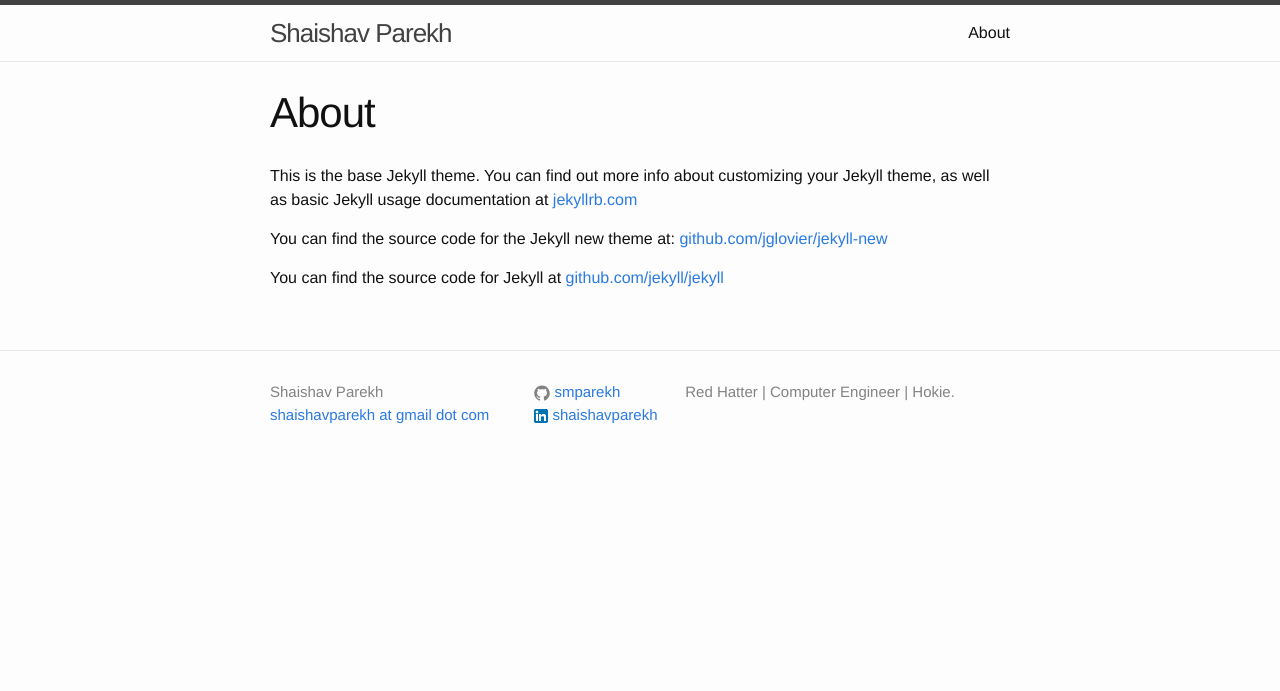
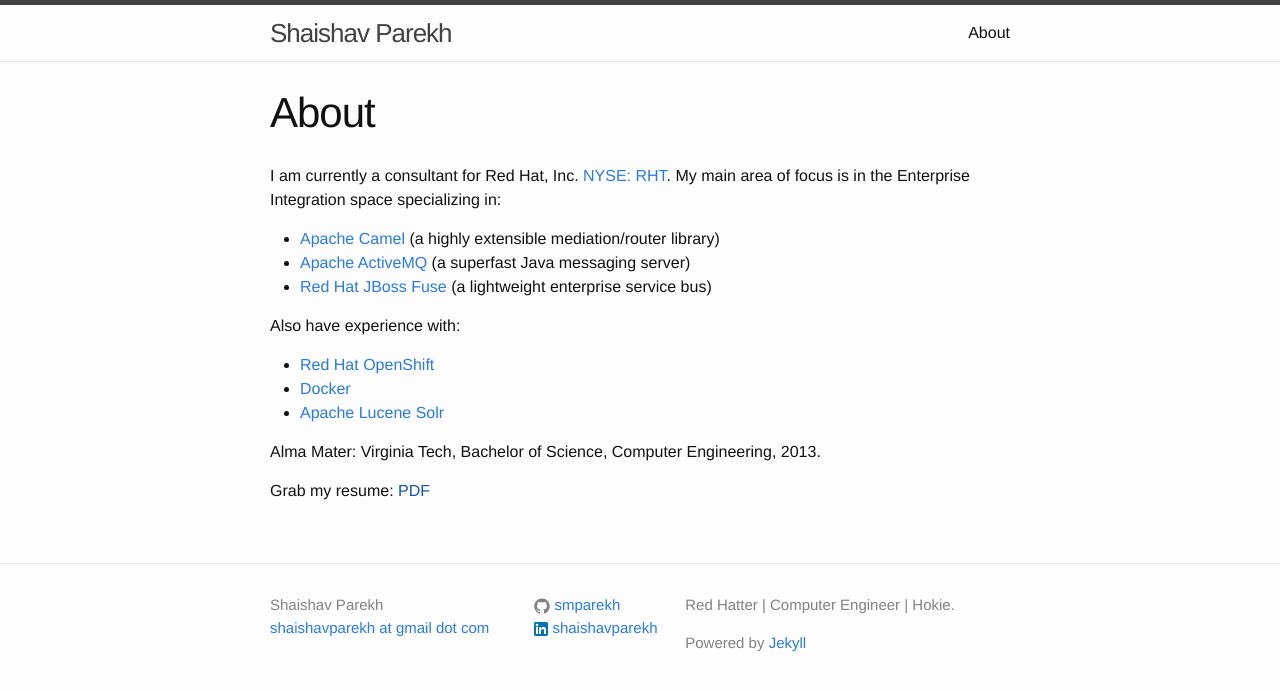
Before and after one commit to smparekh/smparekh.github.io, a Jekyll site: the page built from about.md, in a window 1280 px wide. Shown: the top 691 px of the page. Built offline with Jekyll 4.4.1, drawn with Linux system fonts in a browser that asks for light colours.

Commit message:
First post, updated footer and about pages

```diff
--- a/_includes/footer.html
+++ b/_includes/footer.html
@@ -30,16 +30,9 @@
 
           {% if site.linkedin_username %}
           <li>
-            <a href="https://linkedin.com/{{ site.linkedin_username }}" target="_blank">
+            <a href="https://www.linkedin.com/in/{{ site.linkedin_username }}" target="_blank">
               <span class="icon  icon--twitter">
                 <img src="/images/in.png" style="width:14px;height:14px" alt="LinkedIn Logo">
-                <!-- <svg width="16px" height="16px" viewBox="0 0 16 16" version="1.1" xmlns="http://www.w3.org/2000/svg" xmlns:xlink="http://www.w3.org/1999/xlink" xmlns:sketch="http://www.bohemiancoding.com/sketch/ns">
-          				<path d="M0.449161376,30 C0.449161376,13.4314567 13.6795217,0 30,0 C46.3204783,0 59.5508386,13.4314567 59.5508386,30 C59.5508386,46.5685433 46.3204783,60 30,60 C13.6795217,60 0.449161376,46.5685433 0.449161376,30 Z M0.449161376,30" fill="#007BB6" sketch:type="MSShapeGroup"></path>
-          				<path d="M22.4680392,23.7098144 L15.7808366,23.7098144 L15.7808366,44.1369537 L22.4680392,44.1369537 L22.4680392,23.7098144 Z M22.4680392,23.7098144" id="Path" fill="#FFFFFF" sketch:type="MSShapeGroup"></path>
-          				<path d="M22.9084753,17.3908761 C22.8650727,15.3880081 21.4562917,13.862504 19.1686418,13.862504 C16.8809918,13.862504 15.3854057,15.3880081 15.3854057,17.3908761 C15.3854057,19.3522579 16.836788,20.9216886 19.0818366,20.9216886 L19.1245714,20.9216886 C21.4562917,20.9216886 22.9084753,19.3522579 22.9084753,17.3908761 Z M22.9084753,17.3908761" id="Path" fill="#FFFFFF" sketch:type="MSShapeGroup"></path>
-          				<path d="M46.5846502,32.4246563 C46.5846502,26.1503226 43.2856534,23.2301456 38.8851658,23.2301456 C35.3347011,23.2301456 33.7450983,25.2128128 32.8575489,26.6036896 L32.8575489,23.7103567 L26.1695449,23.7103567 C26.2576856,25.6271338 26.1695449,44.137496 26.1695449,44.137496 L32.8575489,44.137496 L32.8575489,32.7292961 C32.8575489,32.1187963 32.9009514,31.5097877 33.0777669,31.0726898 C33.5610713,29.8530458 34.6614937,28.5902885 36.5089747,28.5902885 C38.9297703,28.5902885 39.8974476,30.4634101 39.8974476,33.2084226 L39.8974476,44.1369537 L46.5843832,44.1369537 L46.5846502,32.4246563 Z M46.5846502,32.4246563" id="Path" fill="#FFFFFF" sketch:type="MSShapeGroup"></path>
-          				<path d="M59.5508386,30 C59.5508386,46.5685433 46.3204783,60 30,60 C23.9471212,60 18.3192858,58.1525134 13.6339051,54.9827754 L47.4941264,5.81941103 C54.8060245,11.2806503 59.5508386,20.0777973 59.5508386,30 Z M59.5508386,30" id="reflec" fill-opacity="0.08" fill="#000000" sketch:type="MSShapeGroup"></path>
-				        </svg> -->
               </span>
 
               <span class="username">{{ site.linkedin_username }}</span>
@@ -51,6 +44,7 @@
 
       <div class="footer-col  footer-col-3">
         <p class="text">{{ site.description }}</p>
+        <p class="text">Powered by <a href="http://jekyllrb.com">Jekyll</a></p>
       </div>
     </div>
 
--- a/_posts/2015-08-24-welcome-to-jekyll.markdown
+++ b/_posts/2015-08-24-migrating-to-jekyll.markdown
@@ -6,6 +6,4 @@
 ---
 As an ongoing effort to better document and discuss the work that I have done with Apache Camel I am moving to a more blog like setting. I have decided to use the jekyll-new project to quickly set up and publish a blog on Github Pages.
 
-More information about jekyll:
-
-[jekyll]:      http://jekyllrb.com
+More information about jekyll at <http://jekyllrb.com>
--- a/about.md
+++ b/about.md
@@ -4,8 +4,25 @@
 permalink: /about/
 ---
 
-This is the base Jekyll theme. You can find out more info about customizing your Jekyll theme, as well as basic Jekyll usage documentation at [jekyllrb.com](http://jekyllrb.com/)
+I am currently a consultant for Red Hat, Inc. [NYSE: RHT](https://www.google.com/finance?cid=663462){:target="_blank"}. My main area of focus is in the Enterprise Integration space specializing in:
 
-You can find the source code for the Jekyll new theme at: [github.com/jglovier/jekyll-new](https://github.com/jglovier/jekyll-new)
+* [Apache Camel][1]{:target="_blank"} (a highly extensible mediation/router library)
+* [Apache ActiveMQ][2]{:target="_blank"} (a superfast Java messaging server)
+* [Red Hat JBoss Fuse][3]{:target="_blank"} (a lightweight enterprise service bus)
 
-You can find the source code for Jekyll at [github.com/jekyll/jekyll](https://github.com/jekyll/jekyll)
+Also have experience with:
+
+* [Red Hat OpenShift][4]{:target="_blank"}
+* [Docker][5]{:target="_blank"}
+* [Apache Lucene Solr][6]{:target="_blank"}
+
+Alma Mater: Virginia Tech, Bachelor of Science, Computer Engineering, 2013.
+
+Grab my resume: [PDF]()
+
+[1]: http://camel.apache.org/ "Apache Camel"
+[2]: http://activemq.apache.org/ "Apache ActiveMQ"
+[3]: http://www.redhat.com/en/technologies/jboss-middleware/fuse "Red Hat JBoss Fuse"
+[4]: https://www.openshift.com/ "OpenShift"
+[5]: https://www.docker.com/ "Docker"
+[6]: http://lucene.apache.org/solr/ "Apache Lucene Solr"
```
